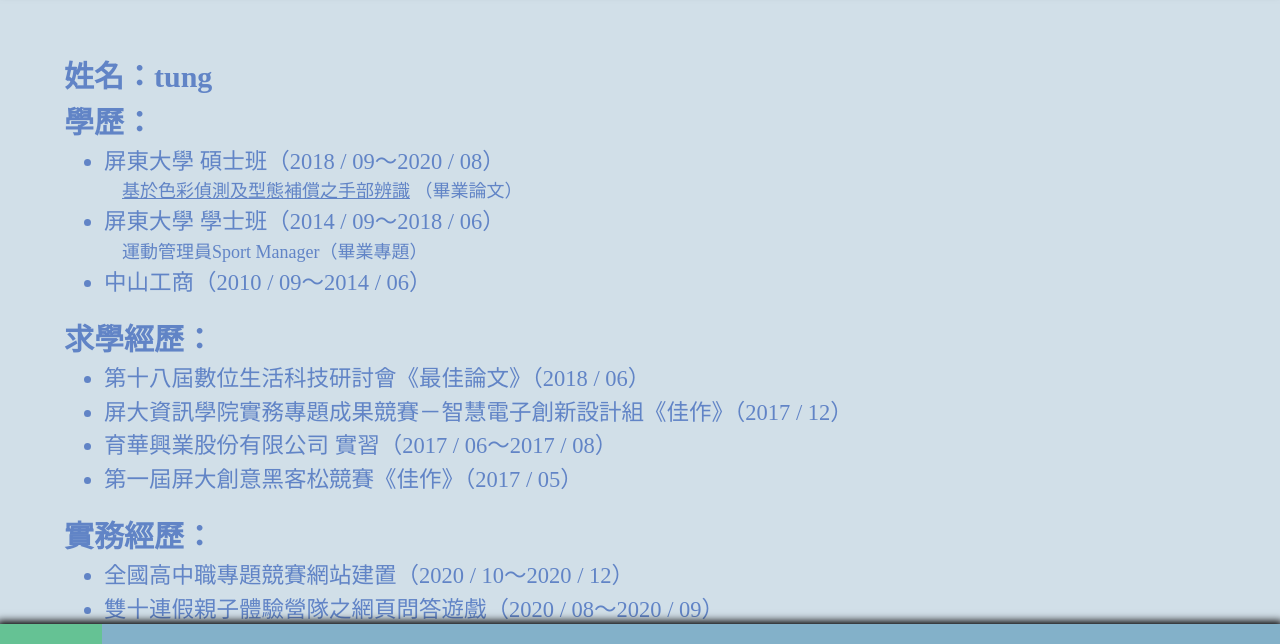
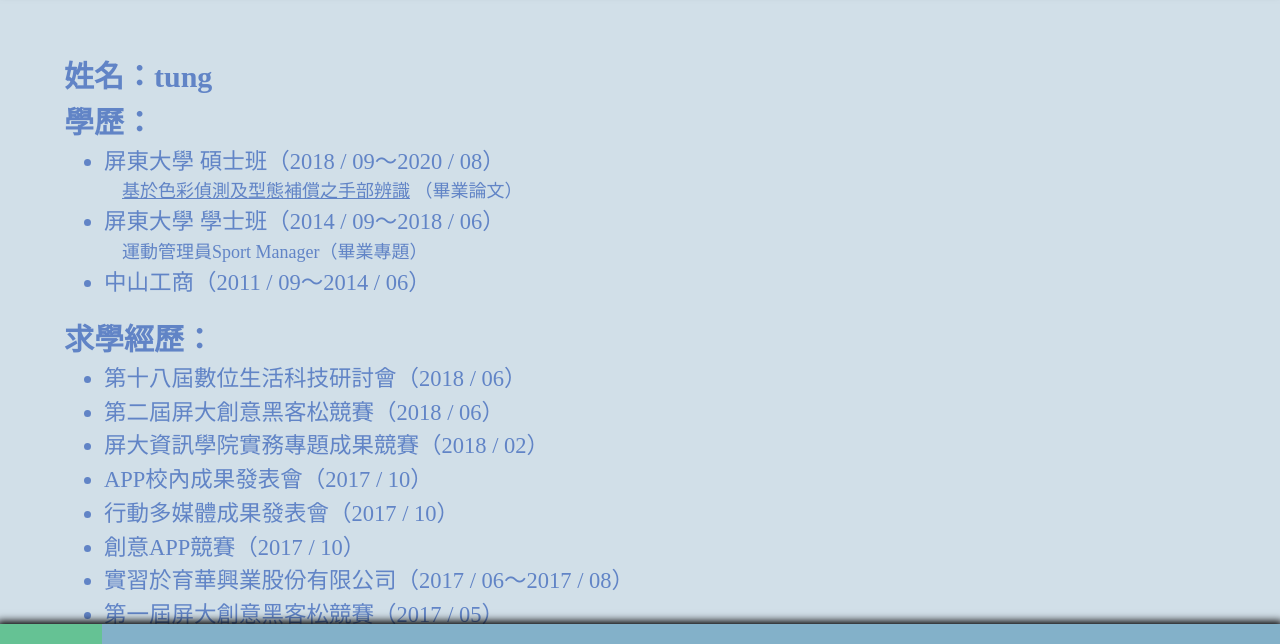
Before and after one commit to Yi-Tung-project/blog, a plain HTML site: page Home.html in a window 1280 px wide. Shown: the part 96-740 px from the top of the page. Drawn offline with Linux system fonts and the light colour scheme.

Commit message:
更新簡歷

```diff
--- a/Home.html
+++ b/Home.html
@@ -72,17 +72,21 @@
 				  <span class="">運動管理員Sport Manager</span>（畢業專題）
 				</div>
 			  </li>
-			  <li class="Home-item">中山工商（2010 / 09～2014 / 06）<ul></ul></li>
+			  <li class="Home-item">中山工商（2011 / 09～2014 / 06）<ul></ul></li>
 			</ul>
 		  </div>
 
 		  <div class="Home-title">求學經歷：</div>
 		  <div class="Home-item">
 		    <ul>
-			  <li class="Home-item">第十八屆數位生活科技研討會《最佳論文》（2018 / 06）<ul></ul></li>
-			  <li class="Home-item">屏大資訊學院實務專題成果競賽－智慧電子創新設計組《佳作》（2017 / 12）<ul></ul></li>
-			  <li class="Home-item">育華興業股份有限公司 實習（2017 / 06～2017 / 08）<ul></ul></li>
-			  <li class="Home-item">第一屆屏大創意黑客松競賽《佳作》（2017 / 05）<ul></ul></li>
+			  <li class="Home-item">第十八屆數位生活科技研討會（2018 / 06）<ul></ul></li>
+			  <li class="Home-item">第二屆屏大創意黑客松競賽（2018 / 06）<ul></ul></li>
+			  <li class="Home-item">屏大資訊學院實務專題成果競賽（2018 / 02）<ul></ul></li>
+			  <li class="Home-item">APP校內成果發表會（2017 / 10）<ul></ul></li>
+			  <li class="Home-item">行動多媒體成果發表會（2017 / 10）<ul></ul></li>
+			  <li class="Home-item">創意APP競賽（2017 / 10）<ul></ul></li>
+			  <li class="Home-item">實習於育華興業股份有限公司（2017 / 06～2017 / 08）<ul></ul></li>
+			  <li class="Home-item">第一屆屏大創意黑客松競賽（2017 / 05）<ul></ul></li>
 			</ul>
 		  </div>
 
```
